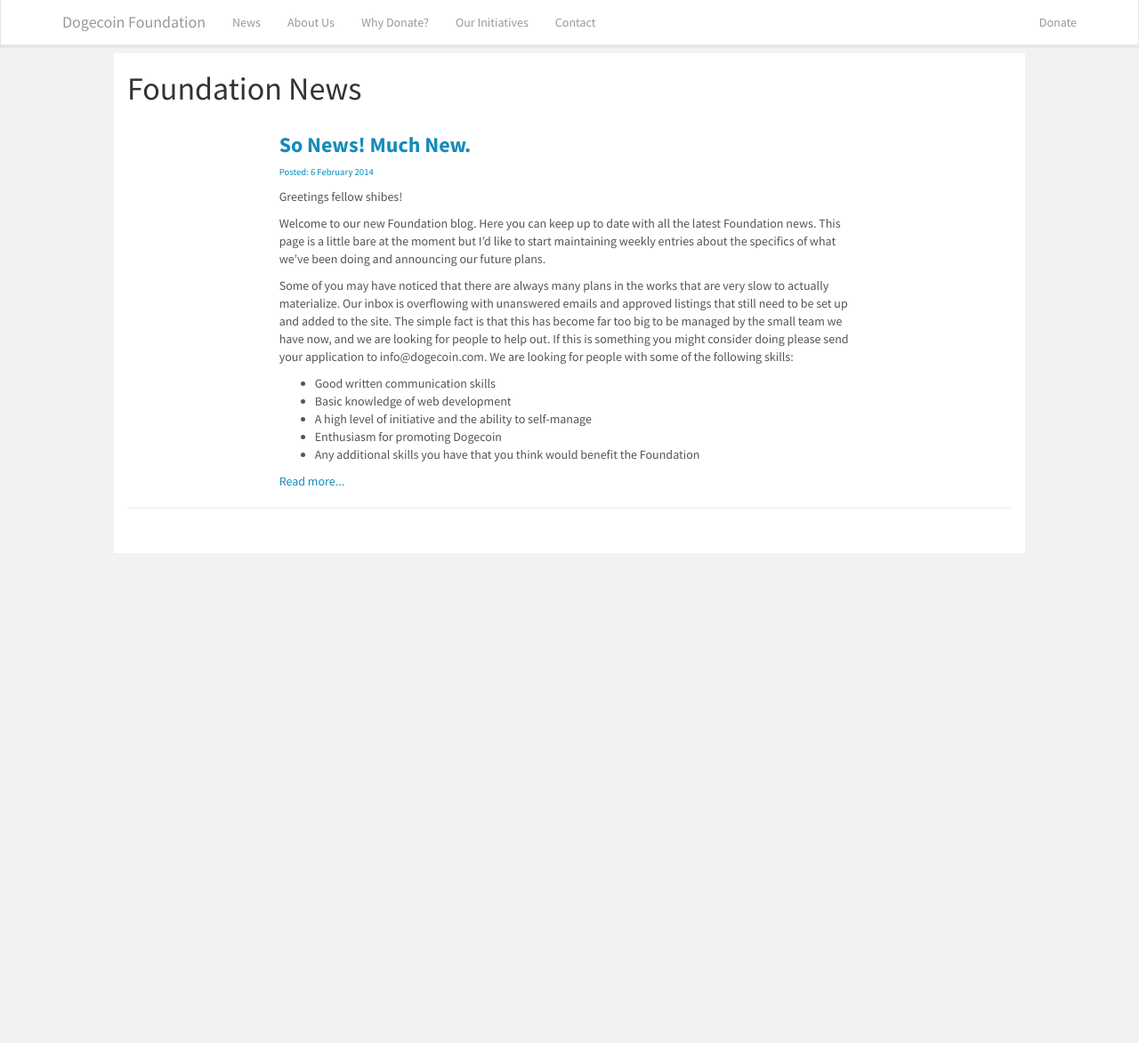
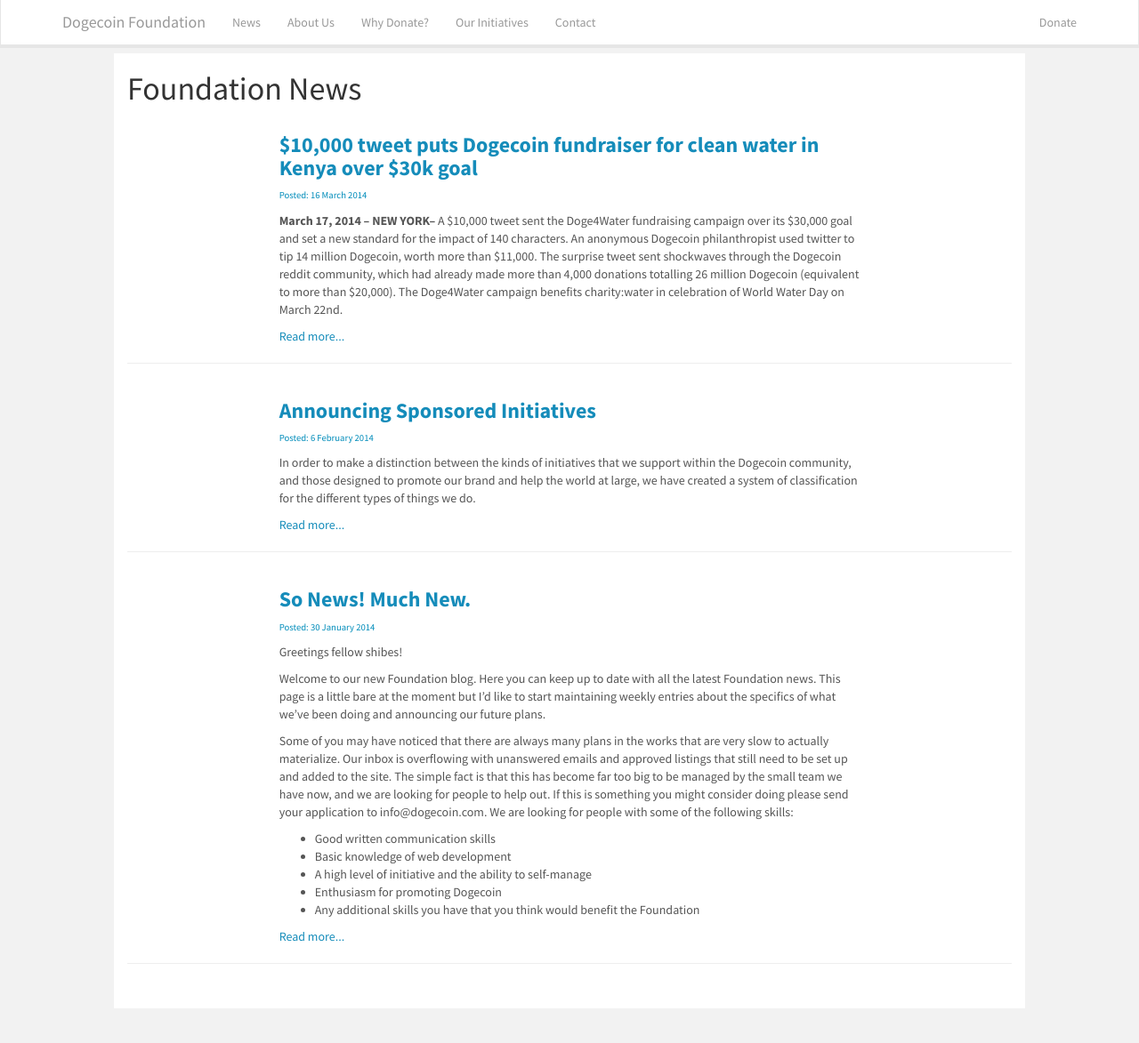
Before and after one commit to PowerLemons/foundation.dogecoin.com, a Jekyll site: the page built from news.html, in a window 1280 px wide and 1184 px high. Shown: the top 1173 px of the window at 89% size. Built offline with Jekyll 4.4.1, drawn with Linux system fonts in a browser that asks for light colours; nearby versions of some CDN libraries.

Commit message:
Blog times.

```diff
--- a/_posts/2014-02-06-so-news-much-wow.md
+++ b/_posts/2014-01-30-so-news-much-wow.md
@@ -1,7 +1,7 @@
 ---
 layout: post
 title: So News! Much New.
-post_time: 6 February 2014
+post_time: 30 January 2014
 ---
 
 Greetings fellow shibes!
--- /dev/null
+++ b/_posts/2014-02-06-sponsored-initiatives.md
@@ -0,0 +1,19 @@
+---
+layout: post
+title: Announcing Sponsored Initiatives
+post_time: 6 February 2014
+---
+
+In order to make a distinction between the kinds of initiatives that we support within the Dogecoin community, and those designed to promote our brand and help the world at large, we have created a system of classification for the different types of things we do.
+
+Anything that involves payments with Dogecoin is simple to list but since the success of our first promotion for the Jamaican bobsled team, we have been inundated with suggestions for various projects and although they are all worthwhile, it would be impractical for us to run them all.
+
+####Ongoing Initiatives**
+
+These are the regular initiatives that already exist. Development bounties, listings for charities that directly accept Dogecoin donations, and anything else where the payment of a fund is a simple transfer of Dogecoins without converting them to another currency. These are the types of initiatives that anyone can suggest and have listed provided they meet the criteria laid out on our "About Us" page.
+
+####Sponsored Initiatives
+
+These are the kinds of initiatives that promote the Dogecoin brand and community to the wider world and by necessity involve a conversion of the fund into another currency at the end of the fundraiser. The Jamaican bobsled drive is a good example of this, as is our new doge4kids project.
+
+The point of sponsored initiatives is to be a focused effort with a specific fundraising goal and end date, with a pre-defined outcome to be achieved at the end. Because of the nature of this as well as the effort involved, only one sponsored initiative will be run at a time.
--- /dev/null
+++ b/_posts/2014-03-16-doge4water-hits-target.md
@@ -0,0 +1,25 @@
+---
+layout: post
+title: $10,000 tweet puts Dogecoin fundraiser for clean water in Kenya over $30k goal
+post_time: 16 March 2014
+---
+
+**March 17, 2014 -- NEW YORK--** A $10,000 tweet sent the Doge4Water fundraising campaign over its $30,000 goal and set a new standard for the impact of 140 characters. An anonymous Dogecoin philanthropist used twitter to tip 14 million Dogecoin, worth more than $11,000. The surprise tweet sent shockwaves through the Dogecoin reddit community, which had already made more than 4,000 donations totalling 26 million Dogecoin (equivalent to more than $20,000). The Doge4Water campaign benefits charity:water in celebration of World Water Day on March 22nd.
+
+*“This was one of the more inventive campaigns we've seen,"* said Paul Young, Director of Digital for charity:water. *"The Doge4Water campaign started with a tweet, harnessed the powerful Reddit community passionate about Dogecoin, and then hit its aggressive goal with a tweet that triggered a donation of Dogecoin worth over $10,000. 100% of the funds raised by the Dogecoin community, once converted into US dollars, will be used to bring clean water to people in need in Kenya through our local partner Action Against Hunger. We're thankful for the support of the Shibes of the Dogecoin community... and all we can say is: WOW!"*
+
+The campaign was initiated by Eric Nakagawa, the co-founder of internet humor site ICanHasCheezburger and a member of the Dogecoin Foundation. Previous Dogecoin fundraisers have helped send the Jamaican bobsled team to the Sochi Olympics and funded service animals for children with disabilities.
+
+*“I’m really proud of the Dogecoin community for using the money they’ve made to change the lives of others instead of hoarding it,”* said Dogecoin co-founder Jackson Palmer. *“The first ever $10,000 tweet demonstrates the power of digital currency and social media to make the world a better place.”*
+
+####About Charity Water
+
+Diseases from unsafe water and lack of basic sanitation kill more people every year than all forms of violence, including war.  Children are especially vulnerable, as their bodies aren't strong enough to fight diarrhea, dysentery and other illnesses.  charity:water is a non-profit organization bringing clean and safe drinking water to people in developing nations.
+
+Find out more at: [www.charitywater.org](http://www.charitywater.org)
+
+####About Dogecoin
+
+Dogecoin is an online currency created as a light-hearted version of Bitcoin in December of 2013 by Jackson Palmer and Billy Markus. Much to their surprise the currency was quickly adopted by an incredibly passionate international community. Dogecoin is the second most popular online currency; only Bitcoin sees more transactions each day. Dogecoin is primarily used to buy and sell digital goods and to tip people on social media for the content they create. Tipping services like TipDoge on Twitter and Dogetipbot on Reddit allow social media users to seamlessly send digital cash to each other without fees or hassle.
+
+Find out more at: [dogecoin.com](http://dogecoin.com)
```
